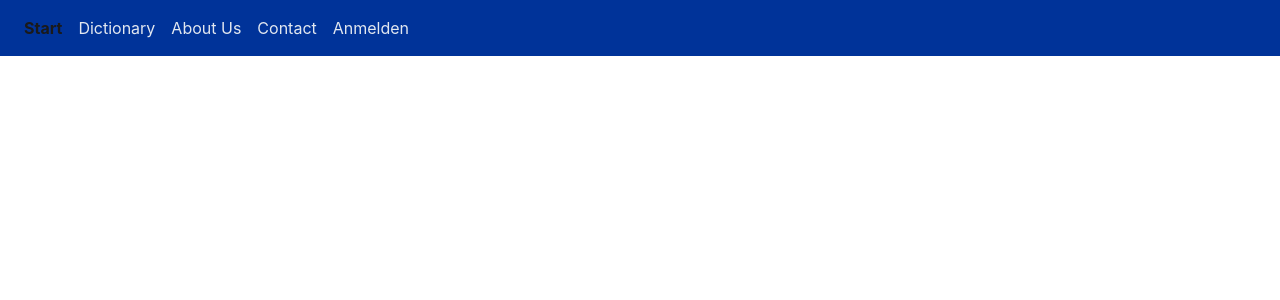
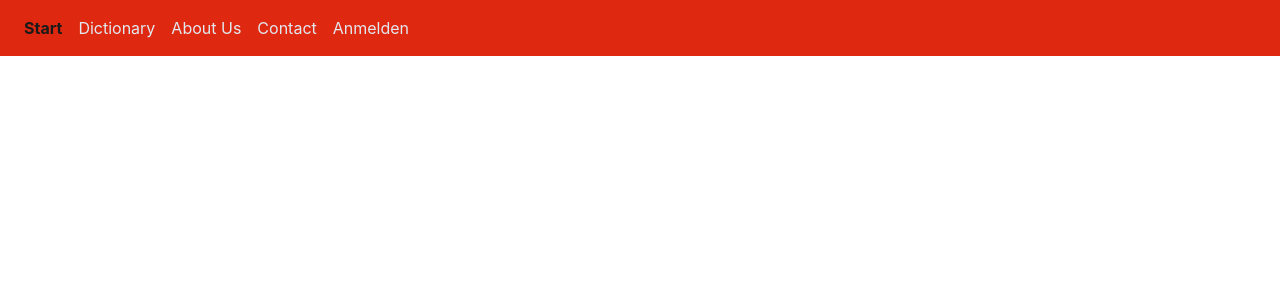
Before and after one commit to lrkc1756/chinese-learning, a Flask app: page / in a window 1280 px wide. Shown: the top 300 px of the page. Run offline with Flask 3, Linux system fonts and the light colour scheme; some libraries are stand-ins or nearby versions.

Commit message:
fix: fully functioning menu with custom CSS and highlighting what page is currently on, as well as hover feature

```diff
--- a/website/static/style.css
+++ b/website/static/style.css
@@ -1,5 +1,5 @@
 .custom-navbar {
-    background-color: #003399;
+    background-color: #DE2910;
   }
 
 /* Custom Navbar Text */
@@ -9,7 +9,7 @@
 
   /* Optional: hover effect */
   .custom-navbar .nav-link:hover {
-    color: #ffffff !important; /* White on hover for contrast */
+    color: #8B0000 !important; /* White on hover for contrast */
   }
 
 
--- a/website/templates/base.html
+++ b/website/templates/base.html
@@ -33,12 +33,12 @@
         <div class="navbar-nav">
           <a class="nav-item nav-link {% if request.path == '/' %}active{% endif %}" id="home" href="/">Start</a>
           <a class="nav-item nav-link {% if request.endpoint == 'views.dictionary' %}active{% endif %}" id="dictionary" href="{{url_for('views.dictionary')}}">Dictionary</a>
-          <a class="nav-item nav-link {% if request.path == '/about_us' %}active{% endif %}" id="about_us" href="{{url_for('views.about')}}">About Us</a>
+          <a class="nav-item nav-link {% if request.path == '/about' %}active{% endif %}" id="about" href="{{url_for('views.about')}}">About Us</a>
           <a class="nav-item nav-link {% if request.path == '/contact' %}active{% endif %}" id="contact" href="{{url_for('views.contact')}}">Contact</a>
           {% if user.is_authenticated %}
-          <a class="nav-item nav-link" {% if request.path == '/logout' %}active{% endif %} id="logout" href="/logout">Logout</a>
+          <a class="nav-item nav-link {% if request.path == '/logout' %}active{% endif %}" id="logout" href="{{ url_for('auth.logout') }}">Logout</a>
           {% else %}
-          <a class="nav-item nav-link" {% if request.path == '/login' %}active{% endif %} id="login" href="/login">Anmelden</a>
+          <a class="nav-item nav-link {% if request.path == '/login' or request.path == '/sign-up' %}active{% endif %}" id="login" href="{{ url_for('auth.login') }}">Anmelden</a>
           {% endif %}
         </div>
       </div>
```
